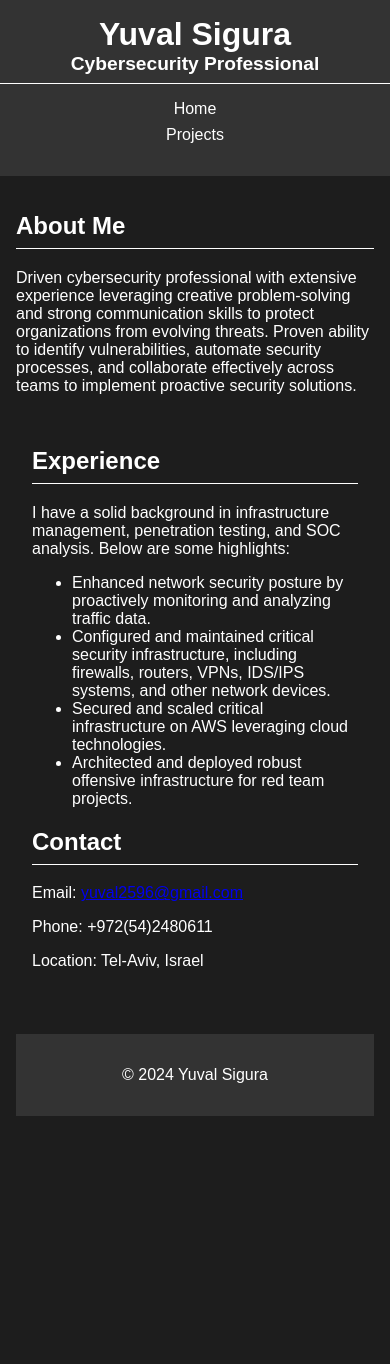
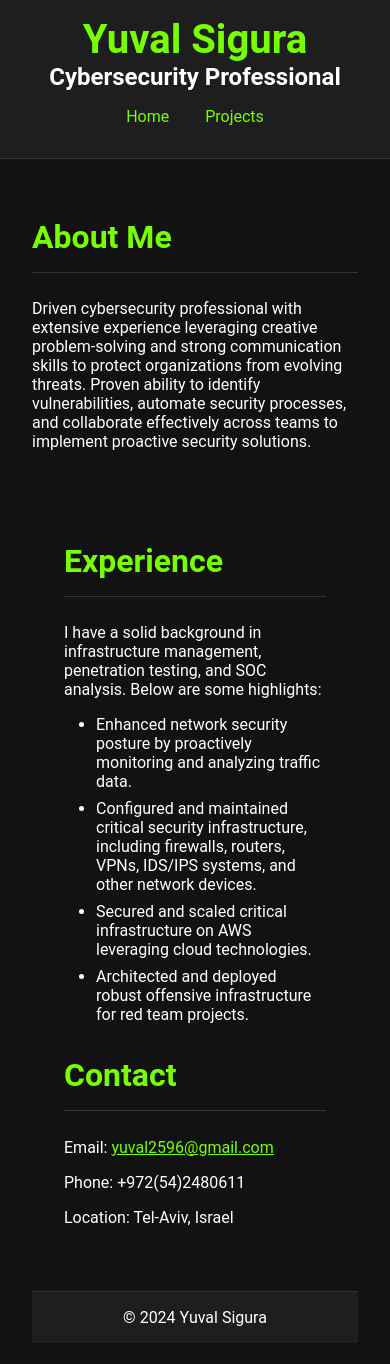
Before and after one commit to YuvalSigura/github., a plain HTML site: page index.html in a window 390 px wide. Before the commit the page ends 1132 px from the top, so only its background shows below. Drawn offline with Linux system fonts and the light colour scheme; a script that the page names is missing.

Commit message:
Update styles.css

```diff
--- a/css/styles.css
+++ b/css/styles.css
@@ -1,26 +1,29 @@
 /* General Styles */
 body {
-    font-family: Arial, sans-serif;
-    background-color: #1d1d1d;
-    color: #fff;
+    font-family: 'Roboto', sans-serif;
     margin: 0;
     padding: 0;
+    background-color: #121212;
+    color: #ffffff;
 }
 
 header {
-    background-color: #333;
-    padding: 1rem 0;
+    background-color: #1e1e1e;
+    padding: 1em 0;
     text-align: center;
+    border-bottom: 1px solid #333;
 }
 
 header h1 {
     margin: 0;
-    font-size: 2.5rem;
+    font-size: 2.5em;
+    color: #76FF03;
 }
 
 header h2 {
     margin: 0;
-    font-size: 1.5rem;
+    font-size: 1.5em;
+    color: #ffffff;
 }
 
 nav ul {
@@ -30,101 +33,72 @@ nav ul {
 
 nav ul li {
     display: inline;
-    margin: 0 1rem;
+    margin: 0 1em;
 }
 
 nav ul li a {
-    color: #fff;
     text-decoration: none;
+    color: #76FF03;
 }
 
 main {
-    padding: 1rem;
+    padding: 2em;
 }
 
-h2 {
-    border-bottom: 1px solid #fff;
-    padding-bottom: 0.5rem;
+section {
+    margin-bottom: 2em;
 }
 
-.project, .project-link, .skill, .skill-link {
-    margin: 1rem 0;
-    padding: 1rem;
-    border: 1px solid #fff;
-    border-radius: 5px;
-}
-
-.project-link, .skill-link {
-    display: inline-block;
-    margin-top: 1rem;
-    padding: 0.5rem 1rem;
-    border: 1px solid #fff;
-    border-radius: 3px;
-    color: #fff;
-    text-decoration: none;
+section h2 {
+    font-size: 2em;
+    color: #76FF03;
+    border-bottom: 1px solid #333;
+    padding-bottom: 0.5em;
 }
 
 footer {
-    background-color: #333;
     text-align: center;
-    padding: 1rem 0;
-    margin-top: 2rem;
+    padding: 1em 0;
+    background-color: #1e1e1e;
+    border-top: 1px solid #333;
 }
 
-/* Mobile Responsiveness */
-@media (max-width: 600px) {
-    header h1 {
-        font-size: 2rem;
-    }
-
-    header h2 {
-        font-size: 1.2rem;
-    }
-
-    nav ul li {
-        display: block;
-        margin: 0.5rem 0;
-    }
-
-    .project, .project-link, .skill, .skill-link {
-        padding: 0.5rem;
-    }
-
-    .project-link, .skill-link {
-        padding: 0.3rem 0.5rem;
-        font-size: 0.9rem;
-    }
+footer p {
+    margin: 0;
+    color: #ffffff;
 }
 
-/* Styles for Code Blocks */
-pre {
-    background-color: #2d2d2d;
-    padding: 1rem;
-    overflow-x: auto;
-    border-radius: 5px;
+a {
+    color: #76FF03;
 }
 
-code {
-    font-family: Consolas, "Courier New", monospace;
-    color: #ffcc00;
+/* About Me and Contact Section */
+#about-me p, #contact p {
+    margin: 1em 0;
 }
 
-/* Styles for Buttons */
-button {
-    background-color: #333;
-    color: #fff;
-    border: 1px solid #fff;
-    padding: 0.5rem 1rem;
-    border-radius: 3px;
-    cursor: pointer;
+/* Experience Section */
+#experience ul {
+    list-style-type: disc;
+    margin: 1em 0;
+    padding-left: 2em;
 }
 
-button:hover {
-    background-color: #555;
+#experience ul li {
+    margin-bottom: 0.5em;
 }
 
-textarea {
-    width: 100%;
-    max-width: 600px;
-    height: 150px;
+/* Project Links */
+#projects ul {
+    list-style-type: none;
+    padding: 0;
 }
+
+#projects ul li {
+    margin: 1em 0;
+}
+
+#projects ul li a {
+    text-decoration: none;
+    font-size: 1.2em;
+}
```
